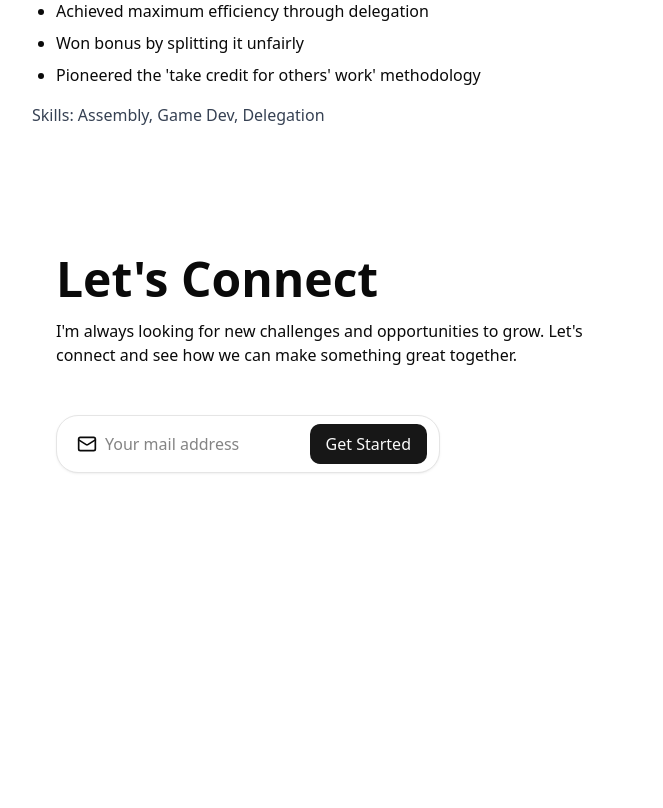
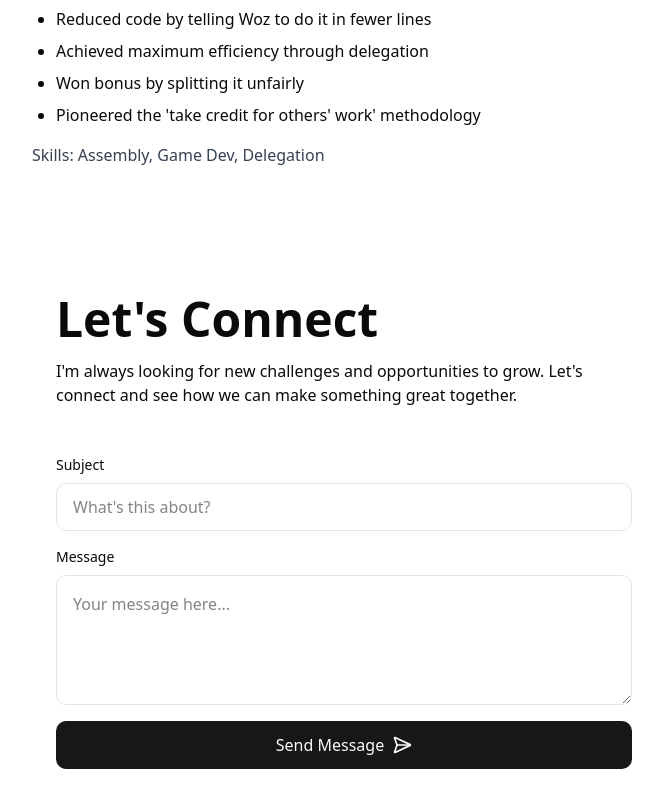
Before and after one commit to npham49/portfolio, a Next.js app: page /simple in a window 1280 px wide. Shown: the part 1480-2288 px from the top of the page, without its empty margins (192-855 px from the left). Before the commit the page ends 2113 px from the top, so only its background shows below. Built offline with nearby package versions, Linux system fonts and the light colour scheme.

Commit message:
uploading vid now!!!

```diff
--- a/src/app/(simple)/simple/page.tsx
+++ b/src/app/(simple)/simple/page.tsx
@@ -1,26 +1,37 @@
-"use client"
+"use client";
 
 import { config } from "@/config";
-import { Mail, SendHorizonal } from 'lucide-react';
-import { getContactLink } from '@/components/util/get-contact-link';
+import { Mail, SendHorizonal } from "lucide-react";
+import { getContactLink } from "@/components/util/get-contact-link";
+import Link from "next/link";
+import CallToAction from "@/components/call-to-action";
 
 export default function SimplePage() {
   // Filter projects that are work experience (not personal projects)
-  const workExperience = config.projects.filter(project => !project.isPersonalProject);
+  const workExperience = config.projects.filter(
+    (project) => !project.isPersonalProject
+  );
 
   const handleSubmit = (formData: FormData) => {
-    const email = formData.get('email')
-    const subject = " new contact from " + email
-    const message = "I am interested in your services"
-    const link = getContactLink(subject as string, message as string)
-    window.open(link, '_blank')
-  }
+    const message = formData.get("message");
+    const subject = "New contact message";
+    const link = getContactLink(subject, message as string);
+    window.open(link, "_blank");
+  };
 
   return (
     <div className="p-8 max-w-4xl mx-auto">
       <div className="mb-12 text-left">
+        <Link
+          href="/"
+          className="inline-block mb-4  hover:text-primary/80 text-gray-600"
+        >
+          ← Back to fancy version
+        </Link>
         <h1 className="text-4xl font-bold mb-4">{config.hero.title}</h1>
-        <p className="text-xl text-gray-600">Building the future, one line of code at a time</p>
+        <p className="text-xl text-gray-600">
+          Building the future, one line of code at a time
+        </p>
       </div>
 
       <div className="space-y-12">
@@ -28,48 +39,36 @@ export default function SimplePage() {
           <div key={index}>
             <div className="mb-4">
               <h2 className="text-2xl font-semibold">{experience.title}</h2>
-              <h3 className="text-lg text-gray-700">{experience.position} at {experience.company}</h3>
-              <p className="text-gray-600">{experience.startDate} - {experience.endDate} | {experience.location}</p>
+              <h3 className="text-lg text-gray-700">
+                {experience.position} at {experience.company}
+              </h3>
+              <p className="text-gray-600">
+                {experience.startDate} - {experience.endDate} |{" "}
+                {experience.location}
+              </p>
             </div>
 
             <p className="mb-4">{experience.description}</p>
 
             <ul className="list-disc pl-6 mb-4">
               {experience.bullets.map((bullet, i) => (
-                <li key={i} className="mb-2">{bullet}</li>
+                <li key={i} className="mb-2">
+                  {bullet}
+                </li>
               ))}
             </ul>
 
-            <p className="text-gray-700"><span className="font-medium">Skills:</span> {experience.tags?.join(", ")}</p>
+            <p className="text-gray-700">
+              <span className="font-medium">Skills:</span>{" "}
+              {experience.tags?.join(", ")}
+            </p>
 
             {index !== workExperience.length - 1 && <hr className="my-8" />}
           </div>
         ))}
       </div>
 
-      <section className="py-16 md:py-32">
-        <div className="mx-auto max-w-5xl px-6">
-          <div className="text-left">
-            <h2 className="text-balance text-4xl font-semibold lg:text-5xl">{config.contact.title}</h2>
-            <p className="mt-4 max-w-xl">{config.contact.subtitle}</p>
-
-            <form action={handleSubmit} className="mt-10 max-w-sm lg:mt-12">
-              <div className="bg-background has-[input:focus]:ring-muted relative grid grid-cols-[1fr_auto] items-center rounded-[calc(var(--radius)+0.75rem)] border pr-3 shadow shadow-zinc-950/5 has-[input:focus]:ring-2">
-                <Mail className="text-caption pointer-events-none absolute inset-y-0 left-5 my-auto size-5" />
-
-                <input placeholder="Your mail address" className="h-14 w-full bg-transparent pl-12 focus:outline-none" type="email" name="email" />
-
-                <div className="md:pr-1.5 lg:pr-0">
-                  <button type="submit" className="rounded-(--radius) bg-primary text-primary-foreground hover:bg-primary/90 h-10 px-4 py-2">
-                    <span className="hidden md:block">Get Started</span>
-                    <SendHorizonal className="relative mx-auto size-5 md:hidden" strokeWidth={2} />
-                  </button>
-                </div>
-              </div>
-            </form>
-          </div>
-        </div>
-      </section>
+      <CallToAction />
     </div>
   );
 }
--- a/src/app/globals.css
+++ b/src/app/globals.css
@@ -6,7 +6,6 @@
 @import "tailwindcss";
 
 :root {
-
   --gildaTo: rgb(0, 0, 0);
   --gildaFrom: rgb(78, 78, 78);
   --radius: 0.625rem;
@@ -108,6 +107,9 @@
 }
 
 @theme inline {
+
+  --font-gilda: 'Gilda Display', serif;
+
 
   --radius-sm: calc(var(--radius) - 4px);
 
--- a/src/components/call-to-action.tsx
+++ b/src/components/call-to-action.tsx
@@ -1,40 +1,66 @@
-import { Button } from '@/components/ui/button'
-import { config } from '@/config'
-import { Mail, SendHorizonal } from 'lucide-react'
-import { getContactLink } from './util/get-contact-link'
+import { Button } from "@/components/ui/button";
+import { config } from "@/config";
+import { Mail, SendHorizonal } from "lucide-react";
+import { getContactLink } from "./util/get-contact-link";
 
 export default function CallToAction() {
+  const handleSubmit = (formData: FormData) => {
+    const subject = formData.get("subject");
+    const message = formData.get("message");
+    const link = getContactLink(subject as string, message as string);
+    window.open(link, "_blank");
+  };
 
-    const handleSubmit = (formData: FormData) => {
-        const email = formData.get('email')
-        const subject = " new contact from " + email
-        const message = "I am interested in your services"
-        const link = getContactLink(subject as string, message as string)
-        window.open(link, '_blank')
-    }
   return (
     <section className="py-16 md:py-32" id="contact">
       <div className="mx-auto max-w-5xl px-6">
-                <div className="text-center">
-                    <h2 className="text-balance text-4xl font-semibold lg:text-5xl"> {config.contact.title}</h2>
-                    <p className="mt-4 max-w-xl mx-auto"> {config.contact.subtitle}</p>
+        <div className="text-left">
+          <h2 className="text-balance text-4xl font-semibold lg:text-5xl">
+            {config.contact.title}
+          </h2>
+          <p className="mt-4 max-w-xl">{config.contact.subtitle}</p>
 
-                    <form action={handleSubmit} className="mx-auto mt-10 max-w-sm lg:mt-12">
-                        <div className="bg-background has-[input:focus]:ring-muted relative grid grid-cols-[1fr_auto] items-center rounded-[calc(var(--radius)+0.75rem)] border pr-3 shadow shadow-zinc-950/5 has-[input:focus]:ring-2">
-                            <Mail className="text-caption pointer-events-none absolute inset-y-0 left-5 my-auto size-5" />
+          <form action={handleSubmit} className="mt-10 max-w-xl lg:mt-12">
+            <div className="space-y-4">
+              <div className="flex flex-col gap-2">
+                <label htmlFor="subject" className="text-sm font-medium">
+                  Subject
+                </label>
+                <input
+                  id="subject"
+                  type="text"
+                  name="subject"
+                  required
+                  placeholder="What's this about?"
+                  className="h-12 w-full rounded-lg border bg-transparent px-4 focus:outline-none"
+                />
+              </div>
 
-                            <input placeholder="Your mail address" className="h-14 w-full bg-transparent pl-12 focus:outline-none" type="email" />
+              <div className="flex flex-col gap-2">
+                <label htmlFor="message" className="text-sm font-medium">
+                  Message
+                </label>
+                <textarea
+                  id="message"
+                  name="message"
+                  required
+                  rows={4}
+                  placeholder="Your message here..."
+                  className="w-full rounded-lg border bg-transparent p-4 focus:outline-none"
+                />
+              </div>
 
-                            <div className="md:pr-1.5 lg:pr-0">
-                                <Button aria-label="submit" className="rounded-(--radius)">
-                                    <span className="hidden md:block">Get Started</span>
-                                    <SendHorizonal className="relative mx-auto size-5 md:hidden" strokeWidth={2} />
-                                </Button>
-                            </div>
+              <button
+                type="submit"
+                className="inline-flex w-full items-center justify-center rounded-lg bg-primary px-6 py-3 text-primary-foreground hover:bg-primary/90"
+              >
+                <span className="text-base font-medium">Send Message</span>
+                <SendHorizonal className="ml-2 size-5" strokeWidth={2} />
+              </button>
             </div>
           </form>
         </div>
       </div>
     </section>
-    )
+  );
 }
--- a/src/components/navbar/links.tsx
+++ b/src/components/navbar/links.tsx
@@ -3,6 +3,7 @@ import {
   BriefcaseIcon,
   GraduationCapIcon,
   MessageSquareIcon,
+  WrenchIcon,
 } from "lucide-react";
 
 interface Link {
@@ -18,9 +19,14 @@ export const links: Link[] = [
     icon: <HomeIcon className="size-4" />,
   },
   {
-    name: "Skills",
+    name: "Experience",
     href: "#experience",
     icon: <BriefcaseIcon className="size-4" />,
+  },
+  {
+    name: "Skills",
+    href: "#skills",
+    icon: <WrenchIcon className="size-4" />,
   },
   {
     name: "Education",
--- a/src/components/util/header-title.tsx
+++ b/src/components/util/header-title.tsx
@@ -9,7 +9,7 @@ export default function HeaderTitle({ children, className }: HeaderTitleProps) {
   return (
     <h2
       className={cn(
-        "opacity-80 font-gilda text-6xl max-md:text-5xl gilda-text-bg",
+        "opacity-80 font-gilda text-6xl max-md:text-5xl gilda-text-bg ",
         className
       )}
     >
```
Lines whose indentation alone changed are shown as unchanged.
